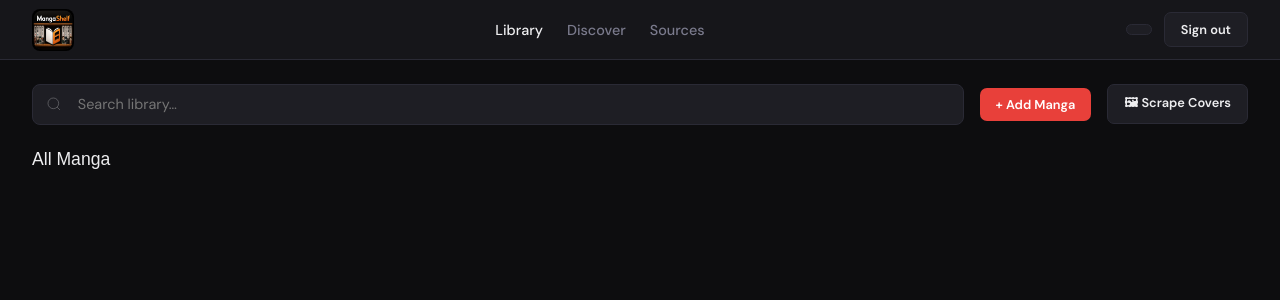
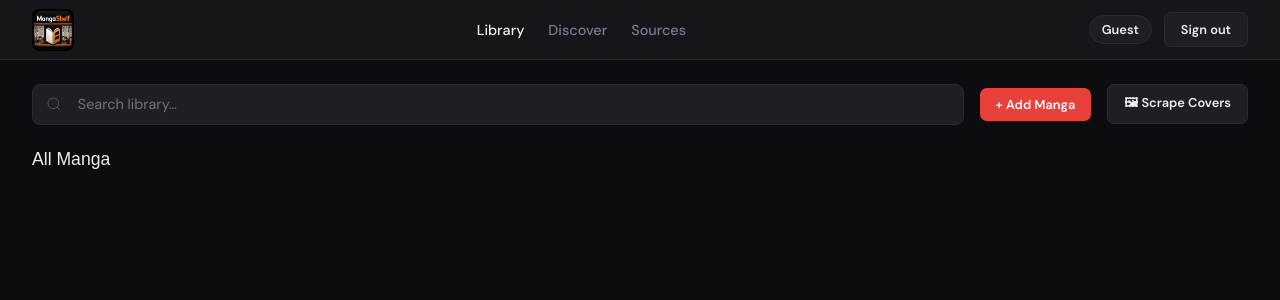
Before and after one commit to Lammy93/mangashelf, a FastAPI app: page / in a window 1280 px wide. Shown: the top 300 px of the page. Run offline with FastAPI, Linux system fonts and the light colour scheme; parts of the project's set-up code (start-up, migrations or seed data) failed here and were passed over; some web fonts are replaced.

Commit message:
Update Index.html

```diff
--- a/frontend/templates/index.html
+++ b/frontend/templates/index.html
@@ -80,7 +80,7 @@
     {% if user and user.role == 'admin' %}<a href="/admin">Admin</a>{% endif %}
   </div>
   <div class="nav-user">
-    <span class="user-badge{% if user and user.role == 'admin' %}admin{% endif %}">{{ user.username }}</span>
+    <span class="user-badge{% if user and user.role == 'admin' %}admin{% endif %}"> {{ user.username if user else 'Guest' }} </span>
     <a href="/logout" class="btn btn-ghost">Sign out</a>
   </div>
 </nav>
```
